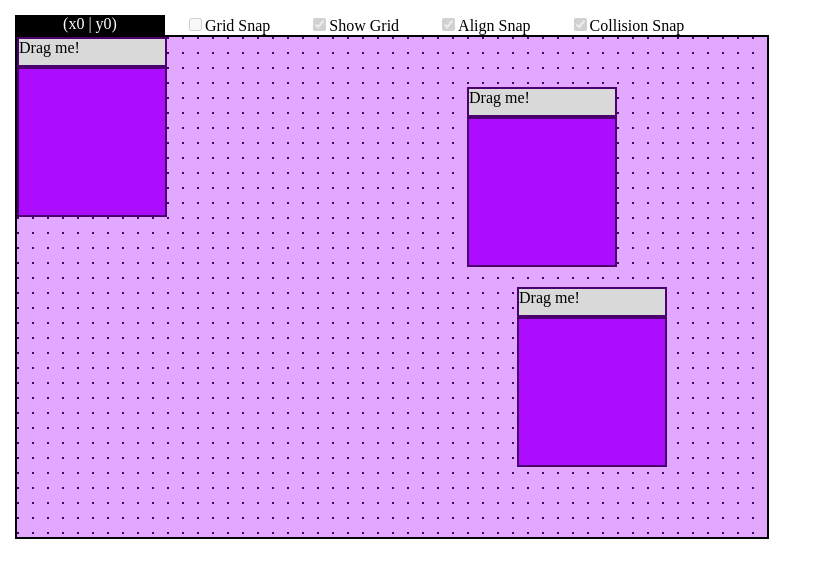
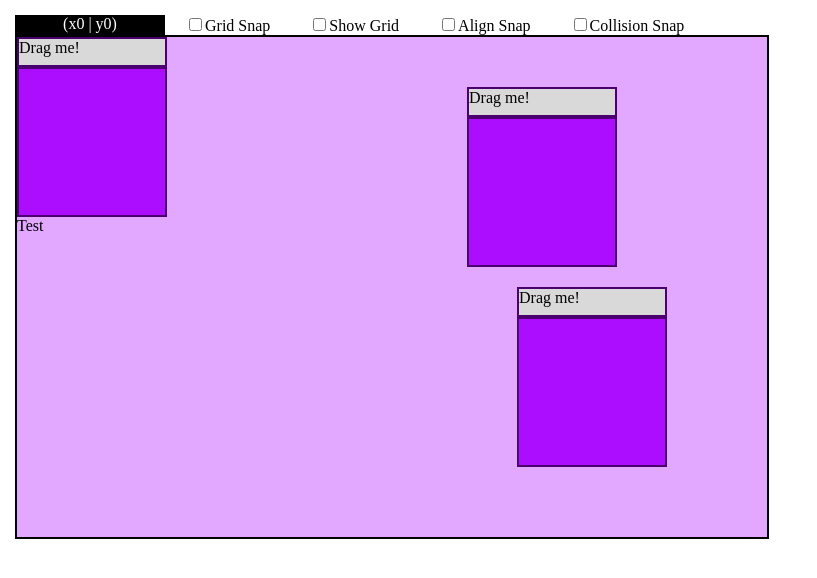
Before and after one commit to kbh1301/component-drag-lib, a plain HTML site: page index.html in a window 1280 px wide. Shown: the whole page, without its empty margins (0-817 px from the left). Drawn offline with Linux system fonts and the light colour scheme.

Commit message:
attributes & checkbox controls

```diff
--- a/components/component_box.js
+++ b/components/component_box.js
@@ -30,19 +30,22 @@ customElements.define(`c-box`, class extends HTMLElement {
   }
 
   html() {
+    const testSlot = this.slotsArray.find(slot => slot.name = "test-slot")?.innerHTML || "";
+
     return /*html*/ `
       <div class="drag-handle">Drag me!</div>
       <div class="box"></div>
+      ${testSlot}
     `;
   }
 
-  js(innerElmts) {
+  js() {
     // config options
-    let isGridSnapping = false;
-    let isGridDisplaying = true;
-    let isAlignSnapping = true;
-    let isCollisionSnapping = true;
-    let step = 15;
+    let isGridSnapping = this.hasAttribute('gridsnap');
+    let isAlignSnapping = this.hasAttribute('alignsnap');
+    let isCollisionSnapping = this.hasAttribute('collisionsnap');
+    let step = this.getAttribute('gridstep') || 15;
+
     let magRange = 8;
 
     const container = this.parentNode;
@@ -50,7 +53,6 @@ customElements.define(`c-box`, class extends HTMLElement {
     const dragContent = this;
     const computeDivStyle = (div, style) => parseInt(window.getComputedStyle(div).getPropertyValue(style));
 
-    if(isGridSnapping || isGridDisplaying) container.style.backgroundSize = `${step}px ${step}px`;
     const isMagSnapping = isAlignSnapping || isCollisionSnapping;
 
     // listen for container child changes and update containerElmts accordingly
@@ -161,29 +163,34 @@ customElements.define(`c-box`, class extends HTMLElement {
     };
   };
 
+  render() {
+    const componentName = self.tagName.toLowerCase().replace("component-", "");
+    const styleId = `style-component-${componentName}`;
+    if (!this.ownerDocument.querySelector(`#${styleId}`)) {
+      const cssTemp = document.createElement("template");
+      cssTemp.innerHTML += this.css();
+      cssTemp.content.querySelector("style").id = styleId;
+      this.ownerDocument.head.append(cssTemp.content);
+    }
+
+    const htmlTemp = document.createElement("template");
+    htmlTemp.innerHTML += this.html();
+    this.innerHTML = htmlTemp.innerHTML;
+
+    this.js();
+  }
   constructor() {
     self = super();
   }
   connectedCallback() {
-    const innerElmts = [];
-    this.childNodes.forEach((elmt) => innerElmts.push(elmt));
-
-    const htmlTemp = document.createElement("template");
-    htmlTemp.innerHTML += this.html();
-    if (htmlTemp.content.firstElementChild) {
-      const componentName = self.tagName
-        .toLowerCase()
-        .replace("component-", "");
-      const styleId = `style-component-${componentName}`;
-      if (!this.ownerDocument.querySelector(`#${styleId}`)) {
-        const cssTemp = document.createElement("template");
-        cssTemp.innerHTML += this.css();
-        cssTemp.content.querySelector("style").id = styleId;
-        this.ownerDocument.head.append(cssTemp.content);
-      }
-      this.prepend(htmlTemp.content);
-
-      this.js(innerElmts);
+    this.slotsArray = [];
+    if (!this.rendered) {
+      this.querySelectorAll('[slot]').forEach(slot => this.slotsArray.push(slot));
+      this.render();
+      this.rendered = true;
     }
   }
+
+  static get observedAttributes() { return ['gridsnap','gridstep','alignsnap','collisionsnap']; }
+  attributeChangedCallback(name, oldValue, newValue) { if(this.rendered) this.render(); }
 });
--- a/index.html
+++ b/index.html
@@ -46,24 +46,44 @@
     <div id="toolbar">
         <div id="coords">(x0 | y0)</div>
         <form id="controls">
-            <input disabled type="checkbox" name="gridSnap"><label for="gridSnap">Grid Snap</label>
-            <input disabled type="checkbox" name="gridDisplay" checked><label for="gridDisplay">Show Grid</label>
-            <input disabled type="checkbox" name="alignSnap" checked><label for="alignSnap">Align Snap</label>
-            <input disabled type="checkbox" name="collisionSnap" checked><label for="collisionSnap">Collision Snap</label>
+            <input type="checkbox" id="grid-snap" name="gridsnap"><label for="grid-snap">Grid Snap</label>
+            <input type="checkbox" id="grid-display" name="griddisplay"><label for="grid-display">Show Grid</label>
+            <input type="checkbox" id="align-snap" name="alignsnap"><label for="align-snap">Align Snap</label>
+            <input type="checkbox" id="collision-snap" name="collisionsnap"><label for="collision-snap">Collision Snap</label>
         </form>
     </div>
 
     <div id="container">
-        <c-box></c-box>
+        <c-box>
+            <span slot="test-slot">Test</span>
+        </c-box>
         <c-box style="top:250px;left:500px;"></c-box>
         <c-box style="top:50px;left:450px;"></c-box>
     </div>
 
     <script>
+        const gridstep = 15; // needs to be added as attribute to c-boxes
+
         const container = document.getElementById("container");
         container.onmousemove = (event) => {
             document.getElementById("coords").innerText = `(x${event.offsetX} | y${event.offsetY})`;
         }
+
+        // check for touchscreen functionality
+        const isMobile = () => {
+            try{ document.createEvent("TouchEvent"); return true; }
+            catch(e){ return false; }
+        }
+        if(isMobile()) alert('Hello! Please note: \nTouch screen functionality not yet implemented for this project!');
+
+        const form = document.getElementById("controls");
+        form.onchange = (event) => {
+            const srcElmt = event.srcElement;
+            const cBoxes = document.querySelectorAll("c-box");
+            cBoxes.forEach(cBox => srcElmt.checked ? cBox.setAttribute(srcElmt.name, '') : cBox.removeAttribute(srcElmt.name));
+
+            srcElmt.name == 'griddisplay' && srcElmt.checked ? container.style.backgroundSize = `${gridstep}px ${gridstep}px` : container.removeAttribute('style');
+        }
     </script>
 </body>
 </html>
```
